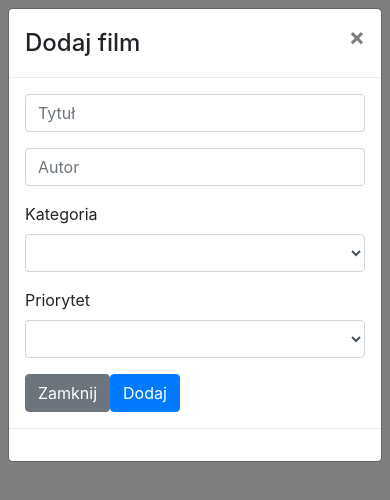
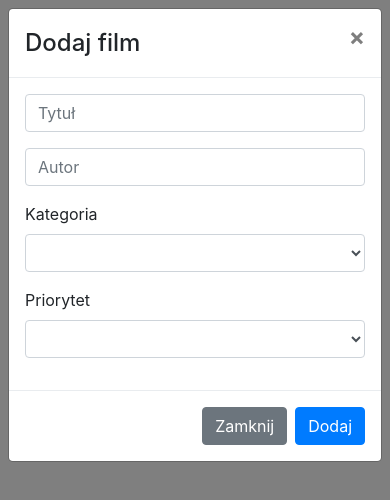
Before and after one commit to Pawel-dev5/app-todo, a React (Create React App) app: page / in a window 390 px wide. Both pictures are taken after a click on the button "Dodaj film do listy". Shown: the top 500 px of the page. Built offline with nearby package versions, Linux system fonts and the light colour scheme.

Commit message:
better mobile

```diff
--- a/src/Components/AddForm.js
+++ b/src/Components/AddForm.js
@@ -1,23 +1,12 @@
 import Form from 'react-bootstrap/Form'
-import { useState } from "react";
-import Button from 'react-bootstrap/Button';
-
-
 export default function AddForm(props) {
     const {
         submit,
         changeTitle,
         changeAutor,
         changeCat,
-        changePri,
-        handleClose,
-        ToDoAction,
-        a
+        changePri
     } = props;
-
-    // function a() {
-    //     console.log("hello2")
-    // }
     return (
         <>
             <Form submit={submit}>
@@ -50,12 +39,6 @@ export default function AddForm(props) {
                         <option>5</option>
                     </Form.Control>
                 </Form.Group>
-                <Button variant="secondary" onClick={handleClose}>
-                    Zamknij
-                </Button>
-                    <Button variant="primary" type="button" onClick={a} >
-                    Dodaj
-                </Button>
             </Form>
         </>
     )
--- a/src/Components/Modal.js
+++ b/src/Components/Modal.js
@@ -1,11 +1,9 @@
 import Button from 'react-bootstrap/Button';
 import Modal from 'react-bootstrap/Modal';
-// import { useState } from "react";
 import AddForm from "./AddForm";
 
 function ModalBox(props) {
     const {
-        // submit,
         changeTitle,
         changeAutor,
         changeCat,
@@ -18,12 +16,6 @@ function ModalBox(props) {
         handleClose,
         handleShow
     } = props;
-    // const defaultShow = false
-    // const [show, setShow] = useState(defaultShow);
-
-    // const handleClose = () => setShow(false);
-    // const handleShow = () => setShow(true);
-
     return (
         <>
             <Button variant="primary" className="btn-add" onClick={handleShow} >
@@ -37,16 +29,15 @@ function ModalBox(props) {
                     <AddForm a={a} data={data} sumData={sumData} handleClose={handleClose} ToDoAction={ToDoAction} changeTitle={changeTitle} changeAutor={changeAutor} changeCat={changeCat} changePri={changePri} />
                 </Modal.Body>
                 <Modal.Footer>
-                    {/* <Button variant="secondary" onClick={handleClose}>
+                    <Button variant="secondary" onClick={handleClose}>
                         Zamknij
-            </Button>
-                    <Button variant="primary" type="submit" onClick={ToDoAction} >
+                    </Button>
+                    <Button variant="primary" onClick={a} >
                         Dodaj
-            </Button> */}
+                    </Button>
                 </Modal.Footer>
             </Modal>
         </>
     );
 }
-
 export default ModalBox;
```
Also changed, not shown: src/App.js (+0 -16 lines), src/Components/FilmList.js (+0 -31 lines), 1 other file (tests, documents, lock files or other folders).
